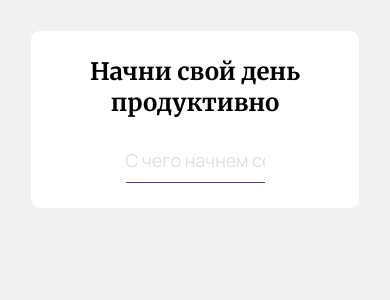
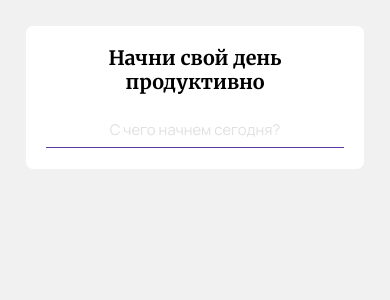
Before and after one commit to kemosaaabe/todoapp, a React (Create React App) app: page / in a window 390 px wide. Shown: the top 300 px of the page. Built offline with nearby package versions, Linux system fonts and the light colour scheme.

Commit message:
Adaptive

```diff
--- a/src/components/TodoList/styles.module.css
+++ b/src/components/TodoList/styles.module.css
@@ -24,6 +24,12 @@
   width: 50%;
 }
 
+@media (max-width: 768px) {
+  .field {
+    width: 100%;
+  }
+}
+
 .filterBtns {
   display: flex;
   flex-wrap: wrap;
--- a/src/global.css
+++ b/src/global.css
@@ -44,8 +44,14 @@ body {
   background-color: var(--secondary-color);
 }
 
-/* @media (max-width: 768px) {
+@media (max-width: 768px) {
   html {
-    font-size: 62.5%;
+    font-size: 82.5%;
   }
-} */
+}
+
+@media (max-width: 360px) {
+  html {
+    font-size: 72.5%;
+  }
+}
```
